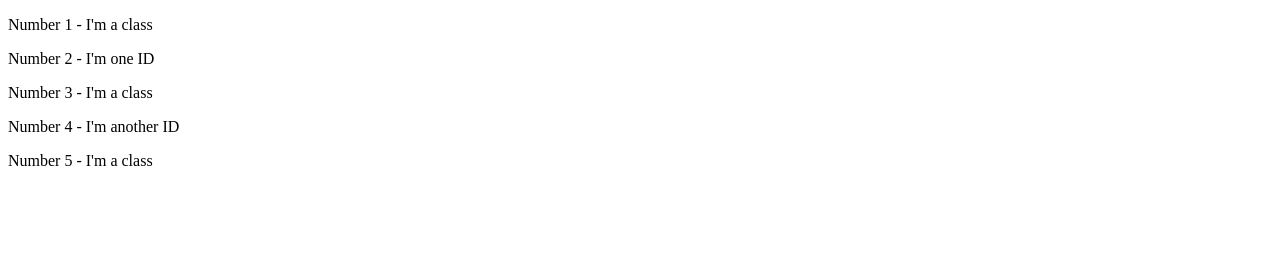
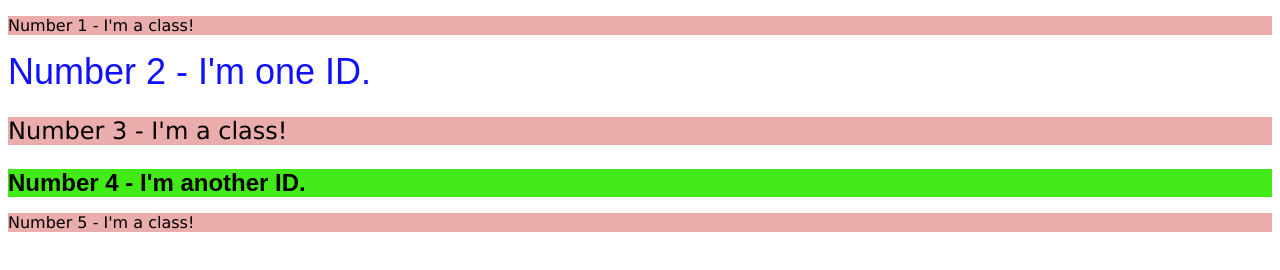
Before and after one commit to siyabongantontela/class-and-id-selectors, a plain HTML site: page index.html in a window 1280 px wide. Drawn offline with Linux system fonts and the light colour scheme.

Commit message:
Edit index.html and add styles to styles.css

```diff
--- a/css/styles.css
+++ b/css/styles.css
@@ -0,0 +1,21 @@
+html{
+    font-family: sans-serif;
+}
+.odd-boy{
+    background-color: #ebacac;
+    font-family: Verdana, "DejaVu Sans", sans-serif;
+}
+
+#first-id{
+    color: #1010ff;
+    font-size: 36px;
+}
+
+#second-id, .fonty{
+    font-size: 24px;
+}
+
+#second-id{
+    background-color: #42eb18;
+    font-weight: bold;
+}
--- a/index.html
+++ b/index.html
@@ -6,10 +6,10 @@
 		<link rel="stylesheet" href="css/styles.css" />
 	</head>
 	<body>
-        <p class="odd-boy">Number 1 - I'm a class</p>
-		<div id="first-id">Number 2 - I'm one ID</div>
-		<p class="odd-boy fonty">Number 3 - I'm a class</p>
-		<div id="second-id">Number 4 - I'm another ID</div>
-		<p class="odd-boy">Number 5 - I'm a class</p>
-    </body>
+		<p class="odd-boy">Number 1 - I'm a class!</p>
+		<div id="first-id">Number 2 - I'm one ID.</div>
+		<p class="odd-boy fonty">Number 3 - I'm a class!</p>
+		<div id="second-id">Number 4 - I'm another ID.</div>
+		<p class="odd-boy">Number 5 - I'm a class!</p>
+	</body>
 </html>
```
